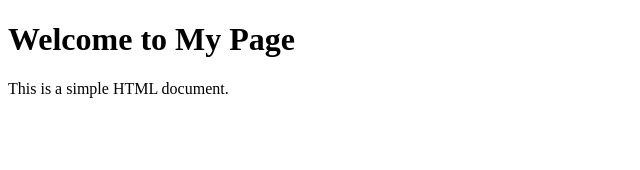
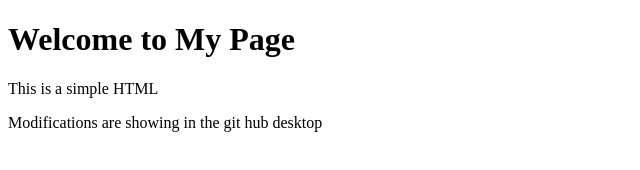
Before and after one commit to InamulHussenShaik/practice, a plain HTML site: page index.html in a window 1280 px wide. Shown: the whole page, without its empty margins (0-640 px from the left). Drawn offline with Linux system fonts and the light colour scheme.

Commit message:
Added one line
Added Paragraph

```diff
--- a/index.html
+++ b/index.html
@@ -7,6 +7,7 @@
 </head>
 <body>
     <h1>Welcome to My Page</h1>
-    <p>This is a simple HTML document.</p>
+    <p>This is a simple HTML</p>
+    <p>Modifications are showing in the git hub desktop</p>
 </body>
 </html>
```
